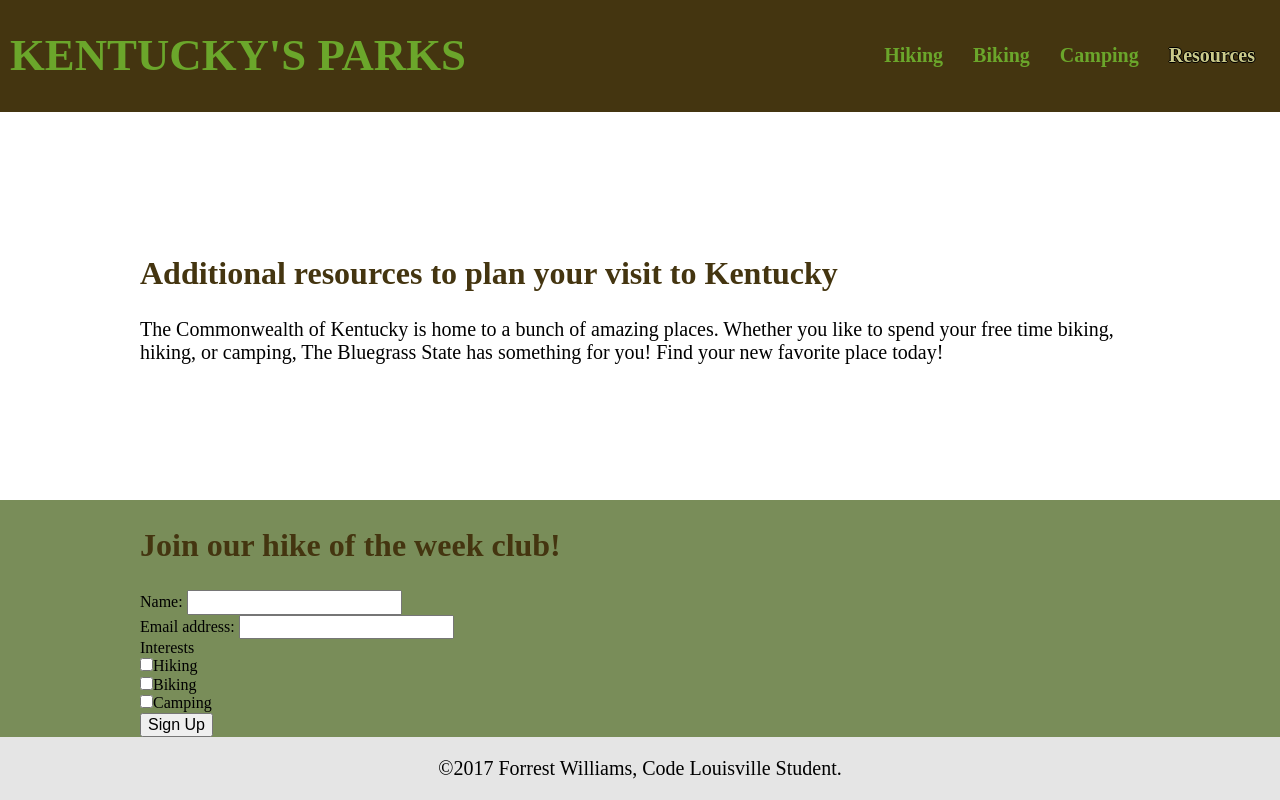
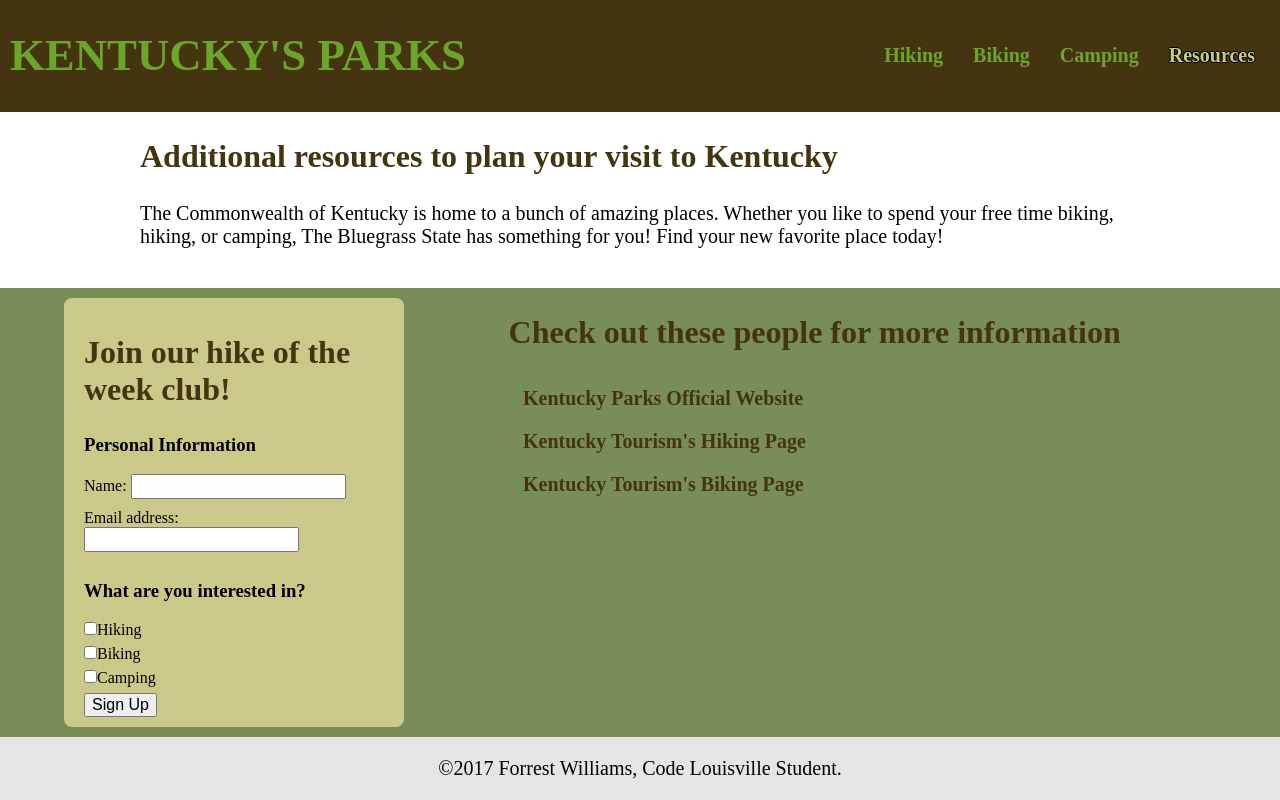
Before and after one commit to 4est-williams/code-louisville-project, a plain HTML site: page resources.html in a window 1280 px wide. Drawn offline with Linux system fonts and the light colour scheme.

Commit message:
Added CSS for Contact Form

```diff
--- a/css/site.css
+++ b/css/site.css
@@ -18,6 +18,12 @@ body {
   display: flex;
   flex-direction: column;
   min-height: 100vh;
+}
+
+.cf {
+  content: "";
+  display: table;
+  clear: both;
 }
 
 /*------HEADER AND NAV ------*/
@@ -67,13 +73,34 @@ a:hover {
 }
 
 .contact form {
-  width: 90%;
-  max-width: 1000px;
-  margin: auto;
+  max-width: 300px;
+  margin: 10px auto;
+  padding: 10px 20px;
+  background: #cac989;
+  border-radius: 8px;
 }
 
+input,
 label {
-  padding-bottom: 8px;
+  margin-bottom: 10px;
+}
+
+.parkpages a {
+  color: #443510;
+}
+
+.parkpages li,
+.parkpages h2 {
+  text-align: left;
+}
+
+.parkpages h2 {
+  margin-left: 5%;
+}
+
+.parkpages a:hover {
+  color: #cac989;
+  text-shadow: -1px 0 black, 0 1px black, 1px 0 black, 0 -1px black;
 }
 
 /*------FEATURED PARK ------*/
@@ -138,6 +165,19 @@ label {
     margin-left: 25%;
   }
 
+  .contact {
+    display: flex;
+    justify-content: space-between;
+  }
+
+  .contact form {
+    margin: 10px 5%;
+  }
+
+  .parkpages {
+    flex-grow: 2;
+  }
+
 }
 
 @media (min-width: 1025px) {
--- a/resources.html
+++ b/resources.html
@@ -47,13 +47,14 @@
 
         <h2>Join our hike of the week club!</h2>
 
+        <h3>Personal Information</h3>
         <label for="name">Name: </label>
-        <input type="text" id="name" name="user_name"><br>
+        <input type="text" id="name" name="user_name"><br />
 
         <label for="mail">Email address: </label>
         <input type="email" id="mail" name="user_email"><br>
 
-        <label>Interests</label><br>
+        <h3>What are you interested in?</h3>
         <input type="checkbox" id="hiking_interest" value="interest_hiking" name="user_interest"><label for="hiking_interest">Hiking</label> <br>
         <input type="checkbox" id="biking_interest" value="interest_biking" name="user_interest"><label class="light" for="biking_interest">Biking</label> <br>
         <input type="checkbox" id="camping_interest" value="interest_camping" name="user_interest"><label class="light" for="camping_interest">Camping</label> <br>
@@ -61,6 +62,19 @@
         <button type="submit">Sign Up</button>
 
       </form>
+
+      <div class="parkpages">
+
+        <h2>Check out these people for more information</h2>
+        <ul>
+          <li class="site-name"><a href="http://parks.ky.gov/">Kentucky Parks Official Website</a></li>
+
+          <li class="site-link"><a href="http://www.kentuckytourism.com/outdoor-adventure/trail_blazing/hiking/">Kentucky Tourism's Hiking Page</a></li>
+
+          <li class="site-link"><a href="http://www.kentuckytourism.com/outdoor-adventure/trail_blazing/biking/">Kentucky Tourism's Biking Page</a></li>
+        </ul>
+
+      </div>
 
     </section>
 
```
